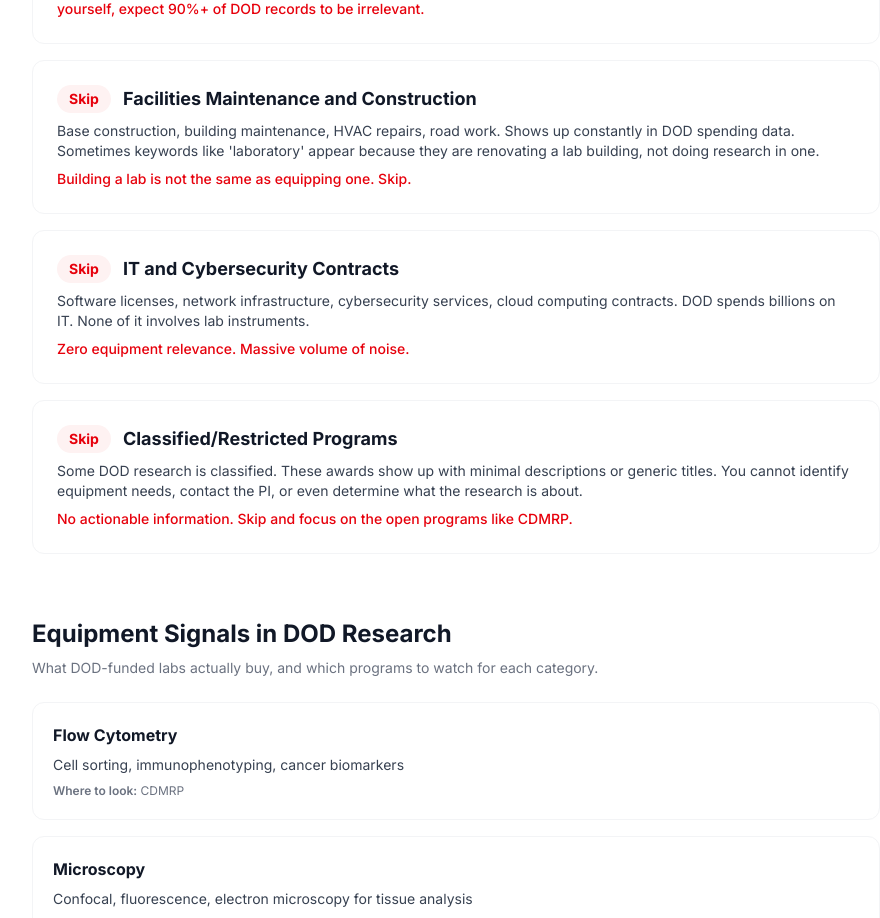
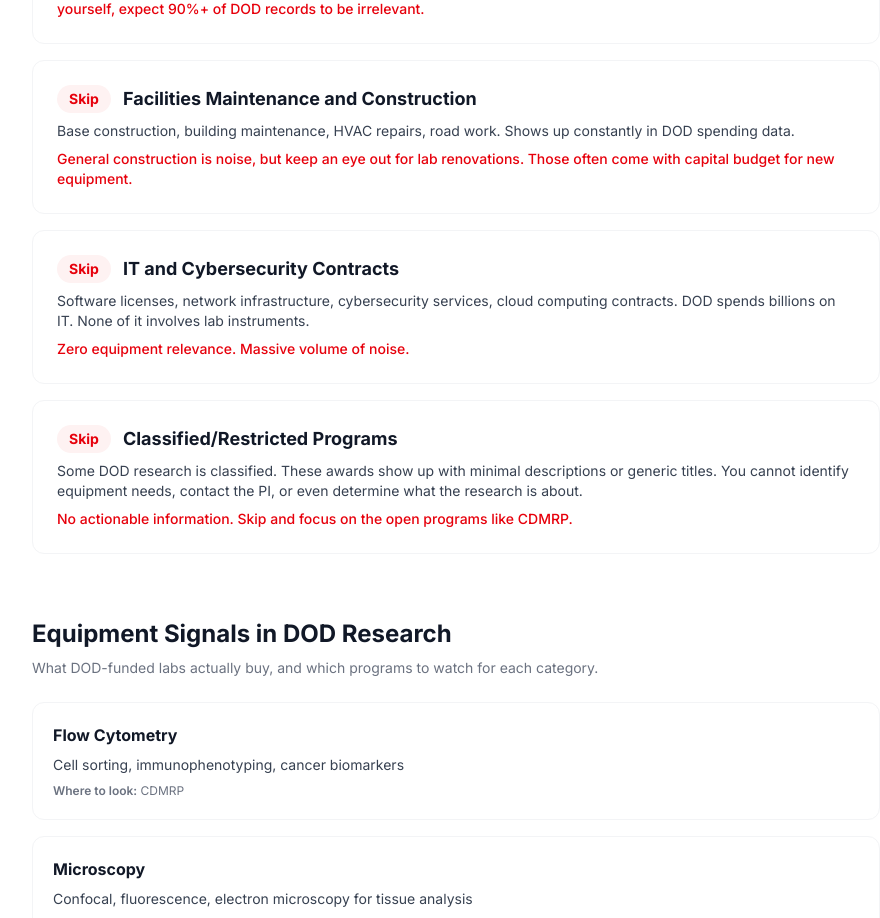
Before and after one commit to lableadmanager-bit/lableadspro-website, a Next.js app: page /database/guides/dod-grants in a window 1280 px wide. Shown: the part 4480-5398 px from the top of the page, without its empty margins (184-1064 px from the left). Built offline with nearby package versions, Linux system fonts and the light colour scheme.

Commit message:
DOD guide: fix facilities section - lab renovations are opportunities
Lab renovations often come with capital budget for new equipment.
Don't tell reps to skip those.

```diff
--- a/src/app/database/guides/dod-grants/page.tsx
+++ b/src/app/database/guides/dod-grants/page.tsx
@@ -303,8 +303,8 @@ const noisePrograms: NoiseItemProps[] = [
   },
   {
     name: "Facilities Maintenance and Construction",
-    description: "Base construction, building maintenance, HVAC repairs, road work. Shows up constantly in DOD spending data. Sometimes keywords like \u0027laboratory\u0027 appear because they are renovating a lab building, not doing research in one.",
-    verdict: "Building a lab is not the same as equipping one. Skip.",
+    description: "Base construction, building maintenance, HVAC repairs, road work. Shows up constantly in DOD spending data.",
+    verdict: "General construction is noise, but keep an eye out for lab renovations. Those often come with capital budget for new equipment.",
   },
   {
     name: "IT and Cybersecurity Contracts",
```
